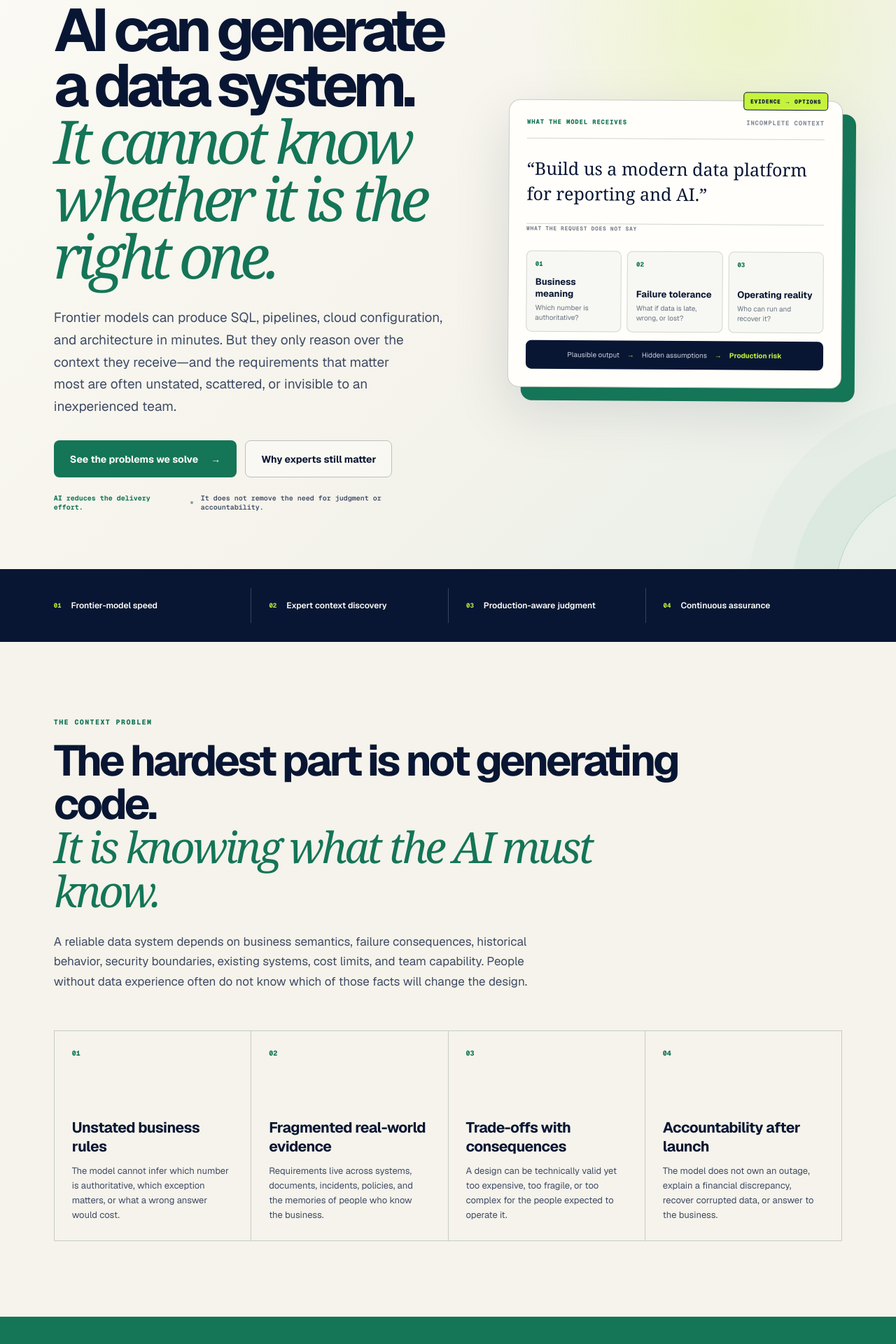
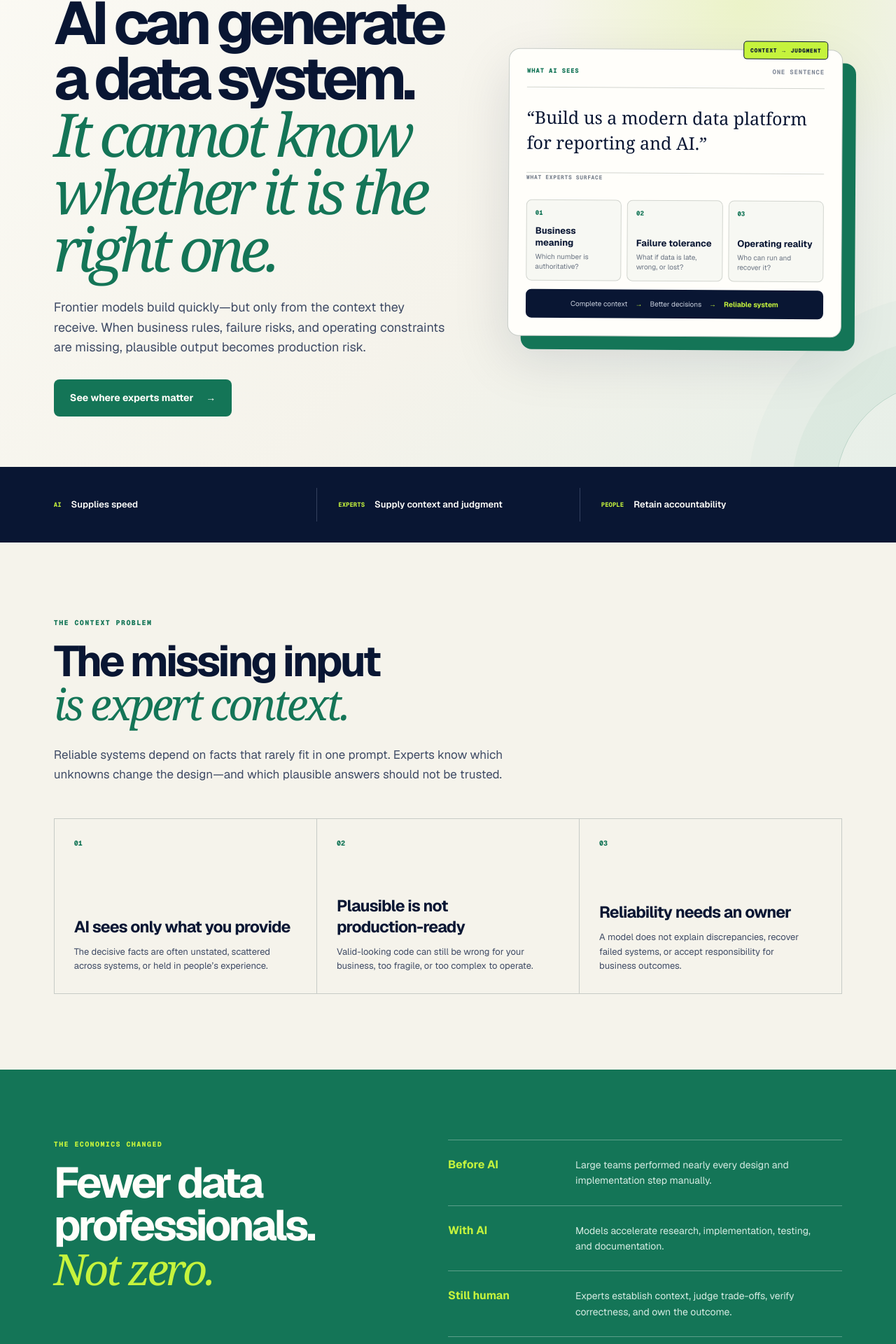
Before and after one commit to dr-birdkiwi/data-architecture-delivery-kit-site, a Next.js app: page /data-architecture-delivery-kit-site/ in a window 1280 px wide. Shown: the part 198-2118 px from the top of the page at 70% size. Built offline with nearby package versions, Linux system fonts and the light colour scheme.

Commit message:
Simplify homepage visual hierarchy

```diff
--- a/app/globals.css
+++ b/app/globals.css
@@ -53,22 +53,22 @@ h1 em, h2 em { color: var(--green); font-family: Georgia, serif; font-weight: 40
 .text-link { padding: 16px; color: var(--white); font-size: 13px; font-weight: 650; }
 
 /* Home */
-.home-hero { min-height: 755px; padding: 86px 6vw 82px; display: grid; grid-template-columns: 1.08fr .92fr; gap: 7vw; align-items: center; position: relative; overflow: hidden; background: radial-gradient(circle at 83% 16%, rgba(197,243,61,.20), transparent 23%), linear-gradient(135deg, #fbfaf4 0%, var(--paper) 58%, #e7efe8 100%); }
+.home-hero { min-height: 700px; padding: 76px 6vw 72px; display: grid; grid-template-columns: 1.08fr .92fr; gap: 7vw; align-items: center; position: relative; overflow: hidden; background: radial-gradient(circle at 83% 16%, rgba(197,243,61,.20), transparent 23%), linear-gradient(135deg, #fbfaf4 0%, var(--paper) 58%, #e7efe8 100%); }
 .home-hero:after { content: ""; position: absolute; width: 310px; height: 310px; right: -225px; bottom: -190px; border: 1px solid rgba(20,117,87,.22); border-radius: 50%; box-shadow: 0 0 0 62px rgba(20,117,87,.04), 0 0 0 124px rgba(20,117,87,.025); }
 .hero-copy { position: relative; z-index: 2; max-width: 900px; }
-.hero-copy > p { max-width: 760px; margin: 31px 0 33px; color: var(--ink-soft); font-size: 19px; line-height: 1.66; }
+.hero-copy > p { max-width: 690px; margin: 28px 0 31px; color: var(--ink-soft); font-size: 18px; line-height: 1.58; }
 .micro-proof { margin-top: 23px; display: flex; align-items: center; gap: 11px; color: var(--ink-soft); font: 600 10px var(--font-geist-mono); }
 .micro-proof b { color: var(--green); }.micro-proof span { width: 4px; height: 4px; border-radius: 50%; background: #929a9c; }
 .decision-preview { position: relative; z-index: 2; padding: 25px; border: 1px solid #c7ccc7; border-radius: 16px; background: var(--white); box-shadow: 19px 19px 0 var(--green), 0 30px 80px rgba(9,22,51,.13); transform: rotate(.35deg); }
-.decision-preview:before { content: "EVIDENCE → OPTIONS"; position: absolute; top: -13px; right: 20px; padding: 7px 9px; border: 1px solid var(--navy); border-radius: 5px; background: var(--lime); font: 750 8px var(--font-geist-mono); letter-spacing: .08em; }
+.decision-preview:before { content: "CONTEXT → JUDGMENT"; position: absolute; top: -13px; right: 20px; padding: 7px 9px; border: 1px solid var(--navy); border-radius: 5px; background: var(--lime); font: 750 8px var(--font-geist-mono); letter-spacing: .08em; }
 .preview-top { padding-bottom: 17px; display: flex; justify-content: space-between; border-bottom: 1px solid var(--line); color: var(--green); font: 750 9px var(--font-geist-mono); letter-spacing: .09em; }.preview-top b { color: #808897; font-weight: 700; }
 .decision-preview blockquote { margin: 24px 0; font: 500 25px/1.45 Georgia, serif; }
 .preview-divider { position: relative; margin: 10px 0 17px; border-top: 1px solid var(--line); }.preview-divider span { position: relative; top: -7px; padding-right: 8px; background: var(--white); color: #747d8a; font: 700 8px var(--font-geist-mono); letter-spacing: .08em; }
 .missed-grid { display: grid; grid-template-columns: repeat(3, 1fr); gap: 8px; }.missed-grid article { min-height: 116px; padding: 12px; display: flex; flex-direction: column; border: 1px solid var(--line); border-radius: 8px; background: #f7f8f3; }.missed-grid i { color: var(--green); font: normal 750 9px var(--font-geist-mono); }.missed-grid strong { margin-top: auto; font-size: 13px; }.missed-grid small { margin-top: 5px; color: #687281; font-size: 10px; line-height: 1.4; }
 .preview-result { margin-top: 12px; padding: 14px; display: flex; align-items: center; justify-content: center; gap: 11px; border-radius: 8px; color: #cbd2df; background: var(--navy); font-size: 10px; }.preview-result i { color: var(--lime); font-style: normal; }.preview-result b { color: var(--lime); }
-.promise-strip { padding: 27px 6vw; display: grid; grid-template-columns: repeat(4, 1fr); color: var(--white); background: var(--navy); }.promise-strip div { min-height: 50px; padding-left: 25px; display: flex; align-items: center; gap: 14px; border-left: 1px solid #34415f; }.promise-strip div:first-child { padding-left: 0; border-left: 0; }.promise-strip span { color: var(--lime); font: 700 9px var(--font-geist-mono); }.promise-strip strong { font-size: 12px; font-weight: 560; }
+.promise-strip { padding: 30px 6vw; display: grid; grid-template-columns: repeat(3, 1fr); color: var(--white); background: var(--navy); }.promise-strip div { min-height: 48px; padding-left: 30px; display: flex; align-items: center; gap: 14px; border-left: 1px solid #34415f; }.promise-strip div:first-child { padding-left: 0; border-left: 0; }.promise-strip span { color: var(--lime); font: 700 9px var(--font-geist-mono); }.promise-strip strong { font-size: 13px; font-weight: 590; }
 .home-section { padding: 108px 6vw; }.section-intro { max-width: 920px; }.section-intro > p { max-width: 680px; margin: 25px 0 0; color: var(--ink-soft); font-size: 17px; line-height: 1.68; }
-.solution-preview-grid { margin-top: 55px; display: grid; grid-template-columns: repeat(4, 1fr); border-top: 1px solid #c7cbc6; border-left: 1px solid #c7cbc6; }.solution-preview-grid > * { min-height: 300px; padding: 25px; display: flex; flex-direction: column; border-right: 1px solid #c7cbc6; border-bottom: 1px solid #c7cbc6; transition: background .18s ease, transform .18s ease; }.solution-preview-grid a:hover { z-index: 2; background: var(--white); box-shadow: inset 0 4px 0 var(--lime); transform: translateY(-4px); }.solution-preview-grid > * > span { color: var(--green); font: 750 10px var(--font-geist-mono); }.solution-preview-grid h3 { margin: auto 0 11px; font-size: 21px; letter-spacing: -.025em; }.solution-preview-grid p { margin: 0; color: var(--ink-soft); font-size: 13px; line-height: 1.62; }.solution-preview-grid b { margin-top: 22px; color: var(--green); font-size: 11px; }
+.solution-preview-grid { margin-top: 48px; display: grid; grid-template-columns: repeat(3, 1fr); border-top: 1px solid #c7cbc6; border-left: 1px solid #c7cbc6; }.solution-preview-grid > * { min-height: 250px; padding: 28px; display: flex; flex-direction: column; border-right: 1px solid #c7cbc6; border-bottom: 1px solid #c7cbc6; transition: background .18s ease, transform .18s ease; }.solution-preview-grid a:hover { z-index: 2; background: var(--white); box-shadow: inset 0 4px 0 var(--lime); transform: translateY(-4px); }.solution-preview-grid > * > span { color: var(--green); font: 750 10px var(--font-geist-mono); }.solution-preview-grid h3 { margin: auto 0 11px; font-size: 23px; letter-spacing: -.035em; }.solution-preview-grid p { margin: 0; color: var(--ink-soft); font-size: 13px; line-height: 1.58; }.solution-preview-grid b { margin-top: 22px; color: var(--green); font-size: 11px; }
 .mistake-section { padding: 100px 6vw; display: grid; grid-template-columns: .9fr 1.1fr; gap: 8vw; color: var(--white); background: var(--green); }.mistake-section h2 { max-width: 700px; }.mistake-section h2 em { color: var(--lime); }.mistake-list { border-top: 1px solid rgba(255,255,255,.3); }.mistake-list article { padding: 24px 0; display: grid; grid-template-columns: 160px 1fr; gap: 22px; border-bottom: 1px solid rgba(255,255,255,.3); }.mistake-list span { color: var(--lime); font-weight: 700; }.mistake-list p { margin: 0; color: #d5ebe2; font-size: 14px; line-height: 1.6; }
 .home-cta { padding: 95px 6vw; display: flex; flex-direction: column; align-items: center; text-align: center; color: var(--white); background: var(--navy); }.home-cta > span, .repo-cta > span { color: var(--lime); font: 750 10px var(--font-geist-mono); letter-spacing: .12em; }.home-cta h2 { max-width: 960px; margin: 20px 0 31px; }
 
@@ -108,8 +108,8 @@ h1 em, h2 em { color: var(--green); font-family: Georgia, serif; font-weight: 40
 @media (max-width: 1120px) {
   .site-header { padding: 0 2.5vw; }.site-header nav { gap: 18px; font-size: 13px; }.nav-cta { padding: 11px 13px; }
   .home-hero { grid-template-columns: 1fr; padding-top: 68px; }.decision-preview { max-width: 720px; transform: none; }
-  .solution-preview-grid { grid-template-columns: repeat(2, 1fr); }.solution-preview-grid > * { min-height: 250px; }
-  .promise-strip { grid-template-columns: repeat(2, 1fr); gap: 17px 0; }.promise-strip div:nth-child(3) { padding-left: 0; border-left: 0; }
+  .solution-preview-grid { grid-template-columns: repeat(3, 1fr); }.solution-preview-grid > * { min-height: 230px; }
+  .promise-strip { grid-template-columns: repeat(3, 1fr); }.promise-strip div:nth-child(3) { padding-left: 30px; border-left: 1px solid #34415f; }
   .stage-rail { grid-template-columns: repeat(4, 1fr); }.stage-rail article i { display: none; }
   .method-capabilities { grid-template-columns: repeat(2, 1fr); }
 }
--- a/app/page.tsx
+++ b/app/page.tsx
@@ -2,10 +2,9 @@ import SiteFooter from "./components/SiteFooter";
 import SiteHeader from "./components/SiteHeader";
 
 const contextGaps = [
-  ["Unstated business rules", "The model cannot infer which number is authoritative, which exception matters, or what a wrong answer would cost."],
-  ["Fragmented real-world evidence", "Requirements live across systems, documents, incidents, policies, and the memories of people who know the business."],
-  ["Trade-offs with consequences", "A design can be technically valid yet too expensive, too fragile, or too complex for the people expected to operate it."],
-  ["Accountability after launch", "The model does not own an outage, explain a financial discrepancy, recover corrupted data, or answer to the business."],
+  ["AI sees only what you provide", "The decisive facts are often unstated, scattered across systems, or held in people’s experience."],
+  ["Plausible is not production-ready", "Valid-looking code can still be wrong for your business, too fragile, or too complex to operate."],
+  ["Reliability needs an owner", "A model does not explain discrepancies, recover failed systems, or accept responsibility for business outcomes."],
 ];
 
 export default function LandingPage() {
@@ -17,39 +16,36 @@ export default function LandingPage() {
         <div className="hero-copy">
           <div className="eyebrow"><span /> Frontier AI meets accountable data expertise</div>
           <h1>AI can generate a data system.<br /><em>It cannot know whether it is the right one.</em></h1>
-          <p>Frontier models can produce SQL, pipelines, cloud configuration, and architecture in minutes. But they only reason over the context they receive—and the requirements that matter most are often unstated, scattered, or invisible to an inexperienced team.</p>
+          <p>Frontier models build quickly—but only from the context they receive. When business rules, failure risks, and operating constraints are missing, plausible output becomes production risk.</p>
           <div className="actions">
-            <a className="button primary" href="/data-architecture-delivery-kit-site/solutions/">See the problems we solve <span>→</span></a>
-            <a className="button ghost" href="/data-architecture-delivery-kit-site/offerings/">Why experts still matter</a>
+            <a className="button primary" href="/data-architecture-delivery-kit-site/solutions/">See where experts matter <span>→</span></a>
           </div>
-          <div className="micro-proof"><b>AI reduces the delivery effort.</b><span /> It does not remove the need for judgment or accountability.</div>
         </div>
 
         <div className="decision-preview" aria-label="Example of a plain-English request becoming a focused architecture review">
-          <div className="preview-top"><span>WHAT THE MODEL RECEIVES</span><b>INCOMPLETE CONTEXT</b></div>
+          <div className="preview-top"><span>WHAT AI SEES</span><b>ONE SENTENCE</b></div>
           <blockquote>“Build us a modern data platform for reporting and AI.”</blockquote>
-          <div className="preview-divider"><span>WHAT THE REQUEST DOES NOT SAY</span></div>
+          <div className="preview-divider"><span>WHAT EXPERTS SURFACE</span></div>
           <div className="missed-grid">
             <article><i>01</i><strong>Business meaning</strong><small>Which number is authoritative?</small></article>
             <article><i>02</i><strong>Failure tolerance</strong><small>What if data is late, wrong, or lost?</small></article>
             <article><i>03</i><strong>Operating reality</strong><small>Who can run and recover it?</small></article>
           </div>
-          <div className="preview-result"><span>Plausible output</span><i>→</i><span>Hidden assumptions</span><i>→</i><b>Production risk</b></div>
+          <div className="preview-result"><span>Complete context</span><i>→</i><span>Better decisions</span><i>→</i><b>Reliable system</b></div>
         </div>
       </section>
 
       <section className="promise-strip" aria-label="Core product promise">
-        <div><span>01</span><strong>Frontier-model speed</strong></div>
-        <div><span>02</span><strong>Expert context discovery</strong></div>
-        <div><span>03</span><strong>Production-aware judgment</strong></div>
-        <div><span>04</span><strong>Continuous assurance</strong></div>
+        <div><span>AI</span><strong>Supplies speed</strong></div>
+        <div><span>EXPERTS</span><strong>Supply context and judgment</strong></div>
+        <div><span>PEOPLE</span><strong>Retain accountability</strong></div>
       </section>
 
       <section className="home-section solutions-preview">
         <div className="section-intro">
           <span className="kicker">THE CONTEXT PROBLEM</span>
-          <h2>The hardest part is not generating code.<br /><em>It is knowing what the AI must know.</em></h2>
-          <p>A reliable data system depends on business semantics, failure consequences, historical behavior, security boundaries, existing systems, cost limits, and team capability. People without data experience often do not know which of those facts will change the design.</p>
+          <h2>The missing input<br /><em>is expert context.</em></h2>
+          <p>Reliable systems depend on facts that rarely fit in one prompt. Experts know which unknowns change the design—and which plausible answers should not be trusted.</p>
         </div>
         <div className="solution-preview-grid">
           {contextGaps.map(([title, body], index) => <article key={title}><span>{String(index + 1).padStart(2, "0")}</span><h3>{title}</h3><p>{body}</p></article>)}
@@ -57,18 +53,18 @@ export default function LandingPage() {
       </section>
 
       <section className="mistake-section">
-        <div><span className="kicker light">WHAT THE LLM ERA CHANGED</span><h2>You may need fewer data professionals.<br /><em>You do not need zero.</em></h2></div>
+        <div><span className="kicker light">THE ECONOMICS CHANGED</span><h2>Fewer data professionals.<br /><em>Not zero.</em></h2></div>
         <div className="mistake-list">
-          <article><span>Before frontier AI</span><p>A full team spent substantial time researching, coding, testing, documenting, and operating the system.</p></article>
-          <article><span>With frontier AI</span><p>Models accelerate research, implementation, debugging, documentation, and the comparison of possible solutions.</p></article>
-          <article><span>What remains human</span><p>Experts uncover missing context, judge trade-offs, verify business correctness, and remain accountable when reality differs from the plan.</p></article>
+          <article><span>Before AI</span><p>Large teams performed nearly every design and implementation step manually.</p></article>
+          <article><span>With AI</span><p>Models accelerate research, implementation, testing, and documentation.</p></article>
+          <article><span>Still human</span><p>Experts establish context, judge trade-offs, verify correctness, and own the outcome.</p></article>
         </div>
       </section>
 
       <section className="home-cta">
-        <span>EXPERTISE WITHOUT A PERMANENT DATA TEAM</span>
-        <h2>Use the specialist judgment you need—only for as long as you need it.</h2>
-        <div className="actions centered"><a className="button lime" href="/data-architecture-delivery-kit-site/solutions/">See where we can help →</a><a className="text-link" href="/data-architecture-delivery-kit-site/offerings/">See the technical depth</a></div>
+        <span>EXPERTISE WITHOUT AN ENTIRE DATA DEPARTMENT</span>
+        <h2>Bring in doctorate-level data judgment exactly where your business needs it.</h2>
+        <div className="actions centered"><a className="button lime" href="/data-architecture-delivery-kit-site/solutions/">See where we can help →</a></div>
       </section>
 
       <SiteFooter />
```
